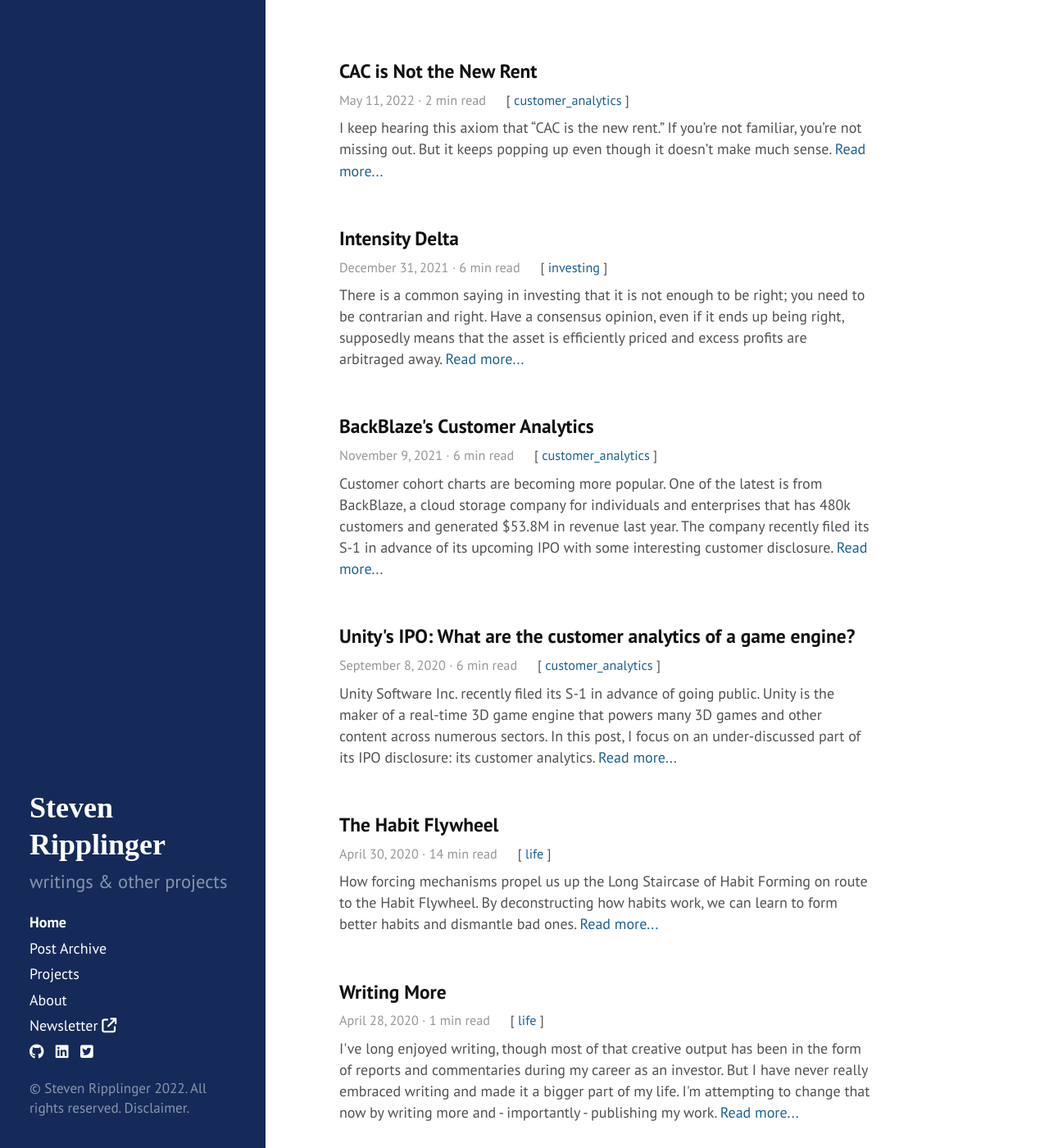
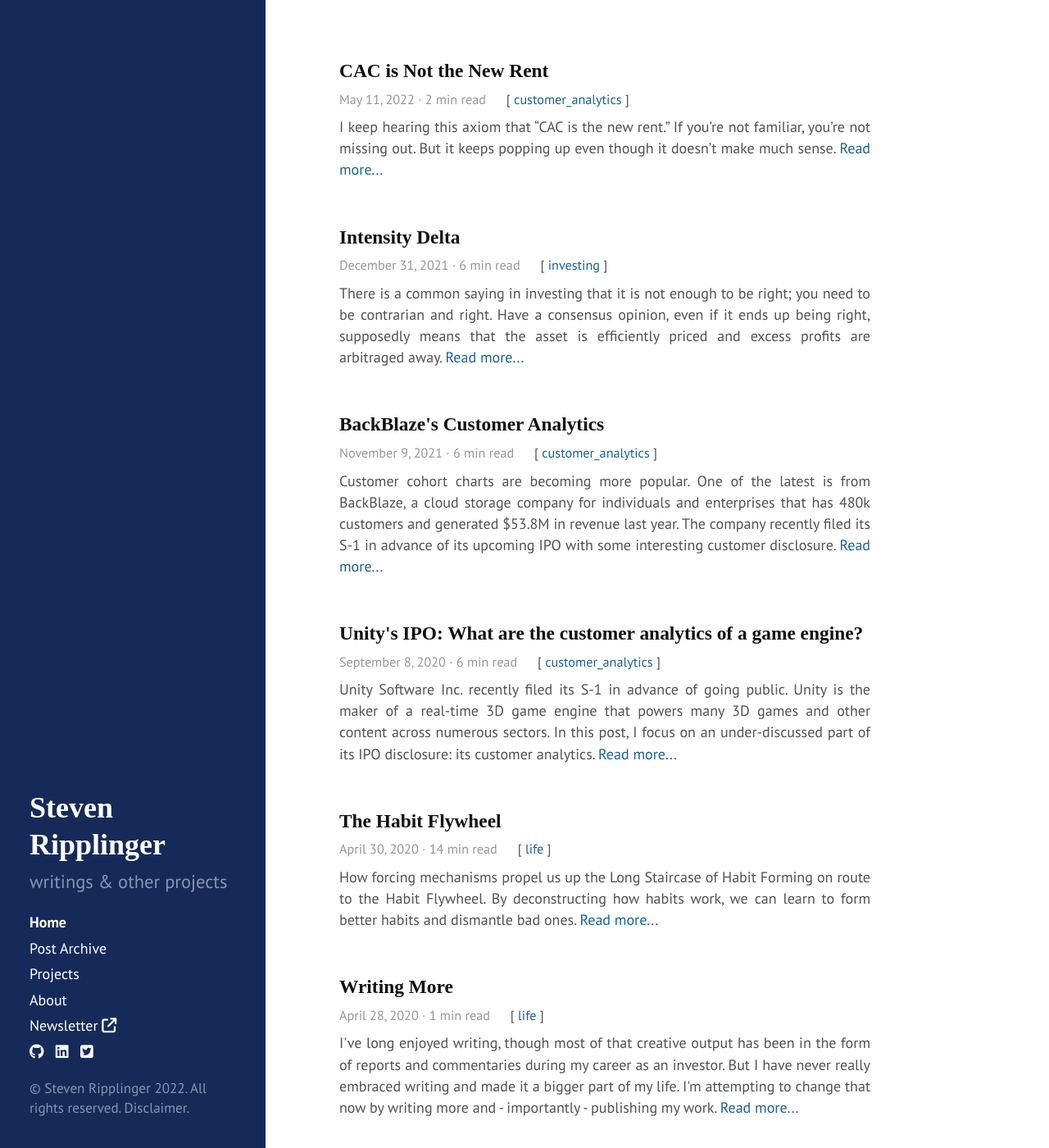
Before and after one commit to sripplin/website, a Jekyll site: the page built from index.html, in a window 1280 px wide and 1400 px high. Shown: the whole window at 82% size. Built offline with Jekyll 4.4.1, drawn with Linux system fonts in a browser that asks for light colours; nearby versions of some CDN libraries; the list of posts is cut into pages by our own code.

Commit message:
font changes

```diff
--- a/_layouts/post.html
+++ b/_layouts/post.html
@@ -28,7 +28,7 @@ layout: default
   </center>
 
   <!-- Content -->
-  <span style="text-align:left" class="post-content">
+  <span class="post-content">
     {{ content }}
     {%if page.postdisclaimer == true%}
       <div>
@@ -50,7 +50,7 @@ layout: default
               <h4>
                 <a href="{{ post.url }}">
                   {{ post.title }}
-                  <small>{{ post.date | date: "%B %-d, %Y" }}</small>
+                  <small>{{ post.date | date: "%Y-%m-%d"  }}</small>
                 </a>
               </h4>
             </li>
--- a/css/hyde.css
+++ b/css/hyde.css
@@ -32,7 +32,8 @@
  */
 
 html {
-  font-family: "PT Sans", "Domine", Helvetica, Arial, sans-serif;
+  font-family: "Literata", "PT Sans", serif;
+  text-align: justify;
 }
 @media (min-width: 48em) {
   html {
@@ -54,6 +55,7 @@ html {
  */
 
 .sidebar {
+  font-family: "PT Sans", "Arial", sans-serif;
   text-align: center;
   padding: 2rem 1rem;
   color: rgba(255,255,255,.5);
@@ -152,6 +154,11 @@ a.sidebar-nav-item:focus {
   object-fit: cover;
 }
 
+.excerpt {
+  margin:.5em;
+
+}
+
 .images p {
   position: relative;
   display: block;
@@ -163,9 +170,9 @@ a.sidebar-nav-item:focus {
 }
 
 .post-content, .page-content {
-  font-size: 1rem;
+  text-align:justify;
+
 }
-
 
 .footnotes p {
   font-style: italic;
@@ -186,7 +193,3 @@ a.sidebar-nav-item:focus {
 .theme-base-blue .post-title a {
   color: #111111;
 }
-.theme-base-blue .content p {
-  font-family: 'Literata';
-  font-size: 18px;
-}
--- a/css/poole.css
+++ b/css/poole.css
@@ -48,7 +48,7 @@ body {
 }
 
 html {
-  font-family: "Helvetica Neue", Helvetica, Arial, sans-serif;
+  font-family: "Literata", "PT Sans", serif;
   font-size: 16px;
   line-height: 1.45;
 }
@@ -81,6 +81,7 @@ a:focus {
 
 /* Headings */
 h1, h2, h3, h4, h5, h6 {
+  font-family: Domine;
   margin-bottom: .5rem;
   font-weight: 600;
   line-height: 1.4;
@@ -121,9 +122,12 @@ strong {
 
 /* Lists */
 ul, ol, dl {
-  font-size:1rem;
   margin-top: 0;
-  margin-bottom: 0.5rem;
+  margin-bottom: 1rem;
+}
+
+ul li ul  {
+  margin-bottom: 0;
 }
 
 dt {
@@ -220,7 +224,7 @@ pre code {
 blockquote {
   padding: .5rem 1rem;
   margin: .8rem 0;
-  border-left: .25rem solid #e5e5e5;
+  border-left: .25rem solid #1c6192;
 }
 blockquote p:last-child {
   margin-bottom: 0;
--- a/index.html
+++ b/index.html
@@ -46,11 +46,10 @@ title: Home
     </div>
 
   <!-- excerpt -->
+  <p class='excerpt' style="margin:.5em;"></p>
   {%- if post.custom_excerpt -%}
-    <p style="margin:.5em;"></p>
     {{ post.custom_excerpt| newline_to_br | newline_to_br | strip_newlines | replace: '<br />', ' ' | strip_html | strip | append: "  <a href='" | append: post.url | append: "'>Read more...</a>"| append: "<br /> " }}
   {%- else -%}
-    <p style="margin:.5em;"></p>
     {{ post.excerpt | newline_to_br | newline_to_br | strip_newlines | replace: '<br />', ' ' | strip_html | strip | append: "  <a href='" | append: post.url | append: "'>Read more...</a>"| append: "<br /> " }}
   {%- endif -%}
 </div>
```
Also changed, not shown: archive.md (+2 -2 lines).
